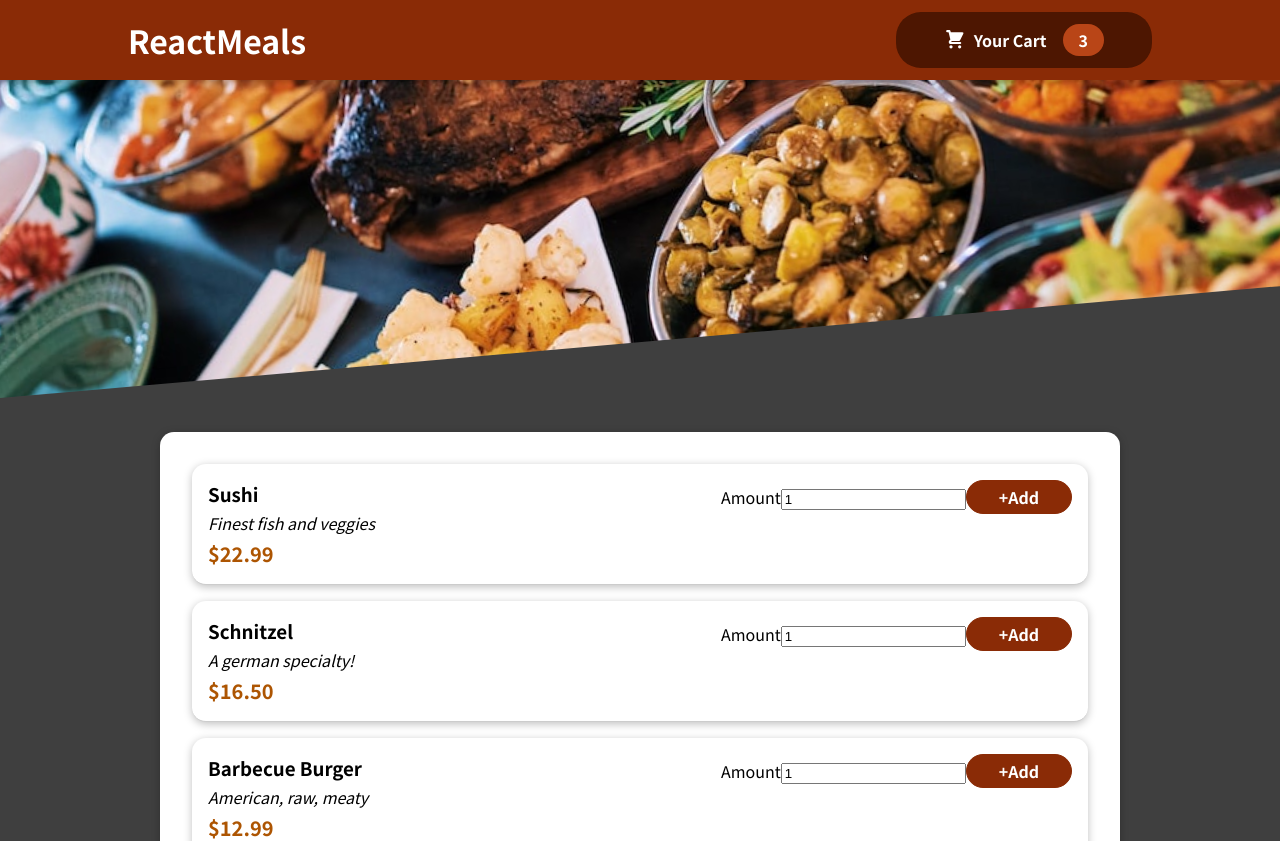
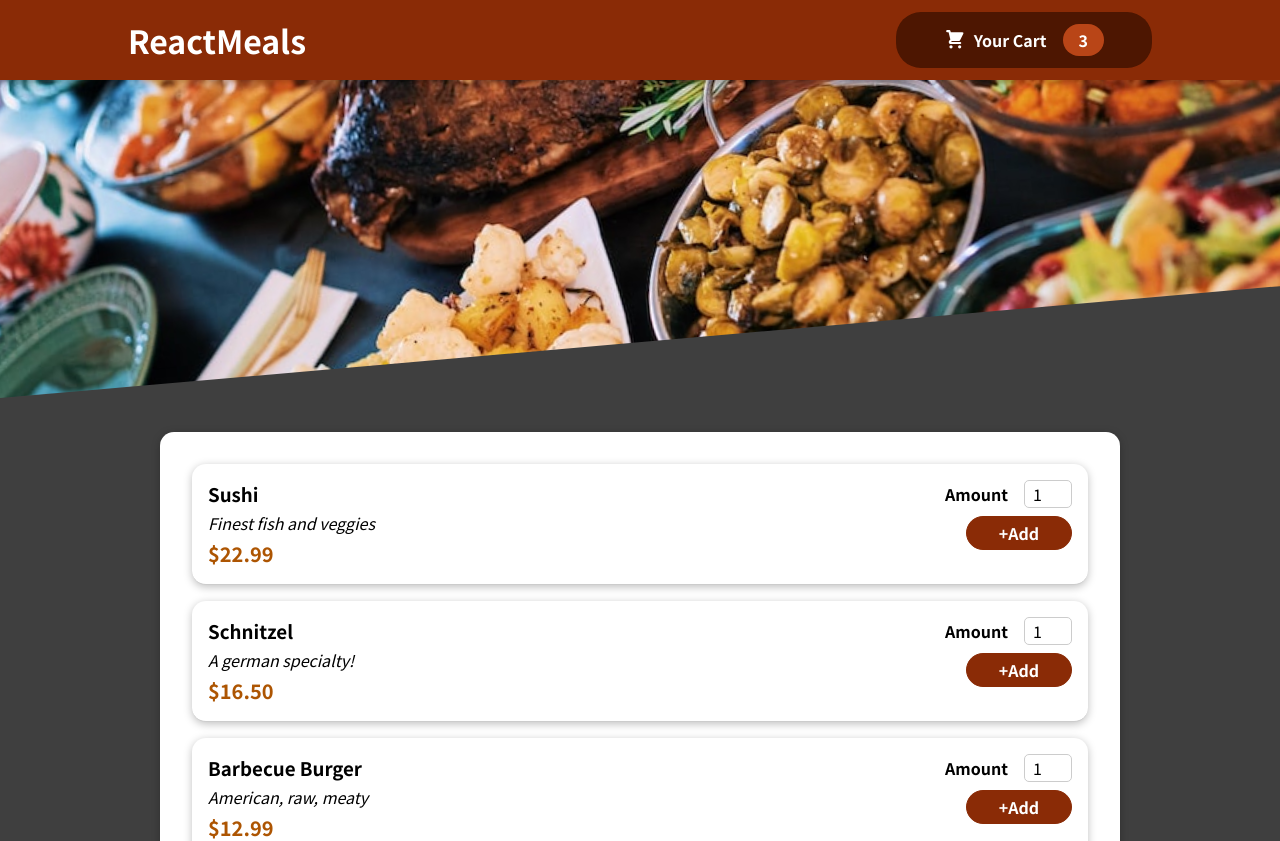
Before and after one commit to PierreLN/Food_Order, a React (Create React App) app: page / in a window 1280 px wide. Shown: the top 841 px of the page. Built offline with nearby package versions, Linux system fonts and the light colour scheme.

Commit message:
add amount

```diff
--- a/src/components/Meals/AvailableMeals.jsx
+++ b/src/components/Meals/AvailableMeals.jsx
@@ -33,6 +33,7 @@ const AvailableMeals = () => {
   const mealsList = DUMMY_MEALS.map((meal) => (
     <MealItem
       key={meal.id}
+      id={meal.id}
       name={meal.name}
       description={meal.description}
       price={meal.price}
--- a/src/components/Meals/MealItem/MealItem.jsx
+++ b/src/components/Meals/MealItem/MealItem.jsx
@@ -17,7 +17,7 @@ const MealItem = (props) => {
           <div className={styles.description}>{props.description}</div>
           <div className={styles.price}>{price}</div>
         </div>
-        <MealItemForm amountAdded={amountAdded}></MealItemForm>
+        <MealItemForm amountAdded={amountAdded} id={props.id}></MealItemForm>
       </Card>
     </li>
   );
--- a/src/components/Meals/MealItem/MealItemForm.jsx
+++ b/src/components/Meals/MealItem/MealItemForm.jsx
@@ -1,25 +1,35 @@
 import React, { useState } from "react";
 import styles from "./MealItemForm.module.css";
+import Input from "../../UI/Input.jsx";
 
 const MealItemForm = (props) => {
-  const [amount, setAmount] = useState(1);
+  const [amount, setAmount] = useState(0);
 
   const enteredData = (event) => {
     setAmount(event.target.value);
-    console.log(amount)
+    console.log(amount);
   };
 
   const submitHandler = (event) => {
     event.preventDefault();
-    props.amountAdded(amount)
-    setAmount(1)
-  }
+    props.amountAdded(amount);
+    setAmount(1);
+  };
 
   return (
     <form className={styles.form} onSubmit={submitHandler}>
-      <label>Amount</label>
-      <input value={amount} onChange={enteredData}></input>
-      <button type='submit'>+Add</button>
+      <Input
+        label="Amount"
+        input={{
+          id: 'Amount_' + props.id,
+          type: "number",
+          min: "1",
+          max: "5",
+          step: "1",
+          defaultValue: "1",
+        }}
+      ></Input>
+      <button type="submit">+Add</button>
     </form>
   );
 };
--- /dev/null
+++ b/src/components/UI/Input.jsx
@@ -0,0 +1,12 @@
+import styles from "./Input.module.css";
+
+const Input = (props) => {
+  return (
+    <div className={styles.input}>
+      <label htmlFor={props.input.id}>{props.label}</label>
+      <input {...props.input}/>
+    </div>
+  );
+};
+
+export default Input;
--- /dev/null
+++ b/src/components/UI/Input.module.css
@@ -0,0 +1,18 @@
+.input {
+    display: flex;
+    align-items: center;
+    margin-bottom: 0.5rem;
+  }
+
+  .input label {
+    font-weight: bold;
+    margin-right: 1rem;
+  }
+
+  .input input {
+    width: 3rem;
+    border-radius: 5px;
+    border: 1px solid #ccc;
+    font: inherit;
+    padding-left: 0.5rem;
+  }
```
Also changed, not shown: src/components/Cart/Cart.jsx (added, +13 -0 lines), src/components/Cart/Cart.module.css (added, +46 -0 lines).
